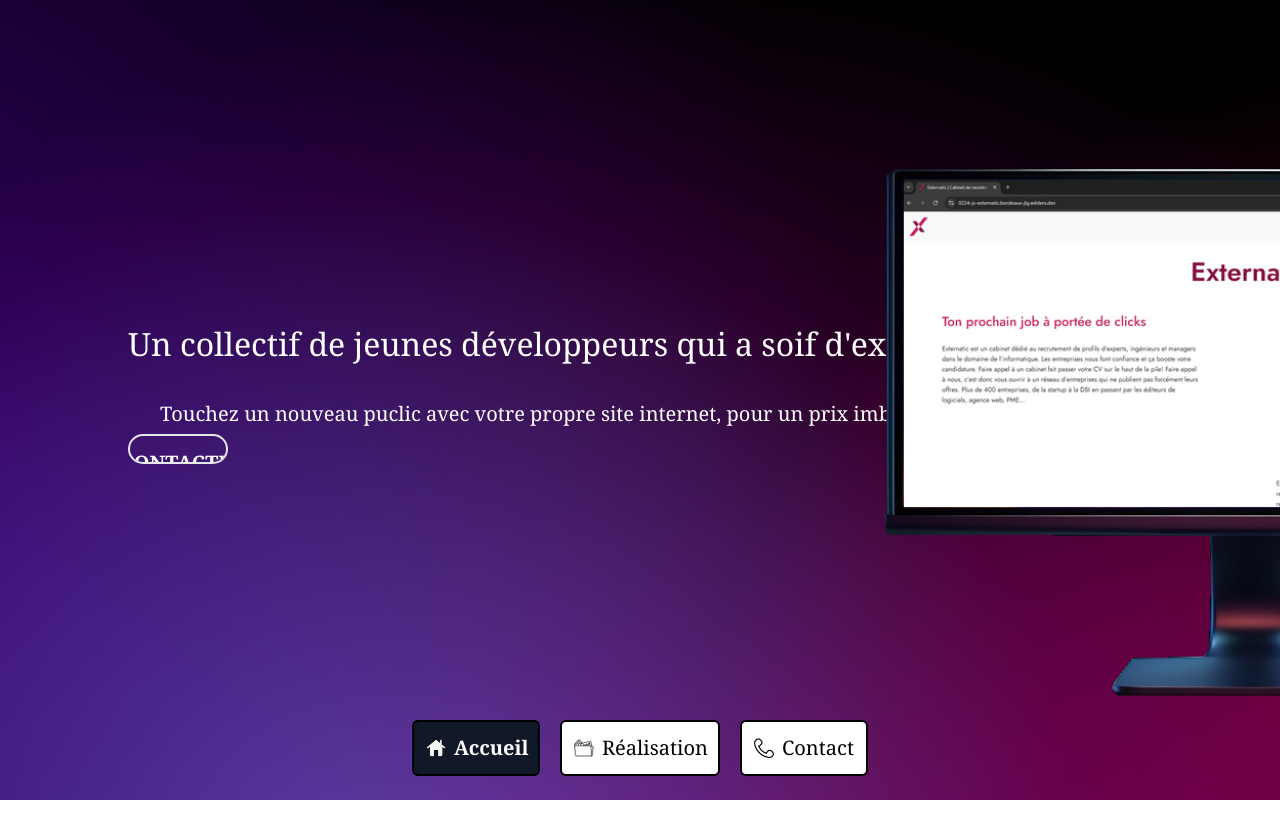
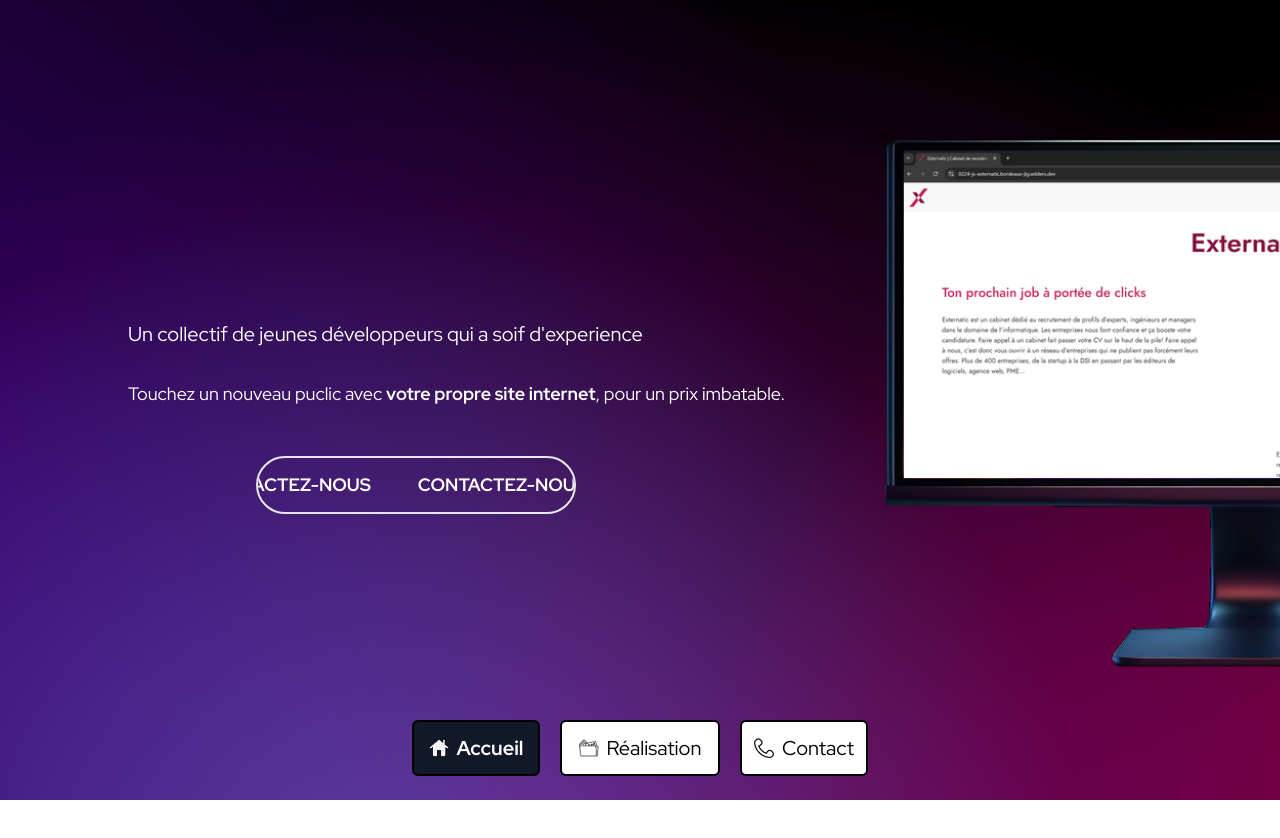
Before and after one commit to Sylvainlfe/Les-dev-junior, a React (Vite) app: page / in a window 1280 px wide. Shown: the top 838 px of the page. Built offline with nearby package versions, Linux system fonts and the light colour scheme.

Commit message:
Homepage button

```diff
--- a/src/index.css
+++ b/src/index.css
@@ -1,51 +1,99 @@
+@import url("https://fonts.googleapis.com/css2?family=Red+Hat+Display:ital,wght@0,300..900;1,300..900&display=swap");
 @tailwind base;
 @tailwind components;
 @tailwind utilities;
 
-:root{
+:root {
 }
 
 body {
-    font-family: "Red Hat Display", Georgia, 'Times New Roman', Times, serif;
+  font-family: "Red Hat Display", Georgia, "Times New Roman", Times, serif;
   background-color: black;
   color: white;
-
-
 }
-main{
-    background: radial-gradient(91.96% 141.6% at -22.42% 69.4%,rgba(127,0,255,.46) 0,transparent 100%),radial-gradient(84.26% 129.74% at 50% 125.36%,rgba(255,0,230,.46) 0,transparent 100%),radial-gradient(58.7% 90.38% at 113.99% 96.18%,rgba(255,0,107,.43) 0,transparent 100%),radial-gradient(56.68% 87.27% at 27.94% 112.07%,rgba(0,255,224,.43) 0,transparent 100%)
+main {
+  background: radial-gradient(
+      91.96% 141.6% at -22.42% 69.4%,
+      rgba(127, 0, 255, 0.46) 0,
+      transparent 100%
+    ),
+    radial-gradient(
+      84.26% 129.74% at 50% 125.36%,
+      rgba(255, 0, 230, 0.46) 0,
+      transparent 100%
+    ),
+    radial-gradient(
+      58.7% 90.38% at 113.99% 96.18%,
+      rgba(255, 0, 107, 0.43) 0,
+      transparent 100%
+    ),
+    radial-gradient(
+      56.68% 87.27% at 27.94% 112.07%,
+      rgba(0, 255, 224, 0.43) 0,
+      transparent 100%
+    );
 }
 
-.bg-custom{
+.bg-custom {
   background: linear-gradient(216.04deg, #ffffff0f 18.89%, #ffffff03 87.3%);
 }
 
-.button {
-    border-radius: 99px;
-    border-width: 2px;
-    overflow: hidden; /* Pour s'assurer que le texte ne dépasse pas */
-    font-weight: 900;
+.contact-btn {
+  -webkit-tap-highlight-color: transparent;
+  -webkit-appearance: button;
+  -moz-appearance: button;
+  appearance: button;
+  color: #fff;
   cursor: pointer;
-    padding: 0.8rem 3rem;
-    -webkit-tap-highlight-color: transparent;
   text-transform: uppercase;
-    display: inline-block; /* Pour que la taille du bouton soit ajustée au contenu */
-    position: relative; /* Nécessaire pour positionner correctement le texte défilant */
 }
 
-.scrol {
-    white-space: nowrap; /* Empêche le texte de passer à la ligne */
+.contact-btn {
+  border-radius: 99rem;
+  border-width: 2px;
   overflow: hidden;
-    position: absolute; /* Permet de le positionner dans le bouton */
-    left: 100%; /* Le texte commence en dehors du bouton à droite */
-    animation: marquee 10s linear infinite; /* Animation infinie */
+  padding: 0.8rem 3rem;
+  position: relative;
+}
+.contact-btn span {
+  display: grid;
+  inset: 0;
+  place-items: center;
+  position: absolute;
+  transition: opacity 0.2s ease;
+}
+.contact-btn .marquee {
+  --spacing: 12em;
+  --start: 0em;
+  --end: 12em;
+  -webkit-animation: marquee 4s linear infinite;
+  animation: marquee 4s linear infinite;
+  -webkit-animation-play-state: running;
+  animation-play-state: running;
+  opacity: 1;
+  position: relative;
+  text-shadow: #fff var(--spacing) 0, #fff calc(var(--spacing) * -1) 0,
+    #fff calc(var(--spacing) * -2) 0;
+}
+.contact-btn:hover .marquee {
+  -webkit-animation-play-state: running;
+  animation-play-state: running;
+  opacity: 1;
 }
 
+@-webkit-keyframes marquee {
+  0% {
+    transform: translateX(var(--start));
+  }
+  to {
+    transform: translateX(var(--end));
+  }
+}
 @keyframes marquee {
   0% {
-        transform: translateX(0); /* Le texte commence à l'extérieur à droite */
+    transform: translateX(var(--start));
   }
-    100% {
-        transform: translateX(-100%); /* Le texte sort par la gauche */
+  to {
+    transform: translateX(var(--end));
   }
 }
--- a/src/pages/Home.jsx
+++ b/src/pages/Home.jsx
@@ -5,19 +5,19 @@ function Home() {
   return (
     <>
       <main className="h-screen">
-        <section className="relative h-screen w-[80%] top-[40%] left-[50%] transform -translate-x-1/2 text-[1rem] md:text-[2rem] text-white">
-          <h1 className="text-center lg:text-left">
+        <section className="relative h-screen w-[80%] top-[40%] left-[50%] transform -translate-x-1/2 text-[1rem] md:text-[2rem] text-white ">
+          <h1 className="text-center text-xl lg:text-left ">
             Un collectif de jeunes développeurs qui a soif d'experience
           </h1>
-          <p className="text-center lg:text-left text-xl pl-8 pt-8">
-            Touchez un nouveau puclic avec votre propre site internet, pour un prix imbatable.
+          <p className="text-center lg:text-left text-lg pt-8">
+            Touchez un nouveau puclic avec <span className="font-bold">votre propre site internet</span>, pour un prix imbatable.
           </p>
-          <Link to="/contact" aria-label="contact" className="button text-xl">
-            <span className="scrol ">Contactez-nous</span>
+          <Link to="/contact" aria-label="contact" className="contact-btn text-lg font-bold flex justify-center w-80 mx-auto mt-12 lg:inline lg:ml-32 ">
+          <span className="marquee" aria-hidden>Contactez-nous</span>
           </Link>
           <img
             src="src\assets\images\mockup.png"
-            className="lg:relative lg:top-[-50%] lg:left-[60%] lg:w-[80rem]"
+            className="lg:relative lg:top-[-60%] lg:left-[60%] lg:w-[80rem]"
             alt=""
           />
         </section>
```
Lines whose indentation alone changed are shown as unchanged.
